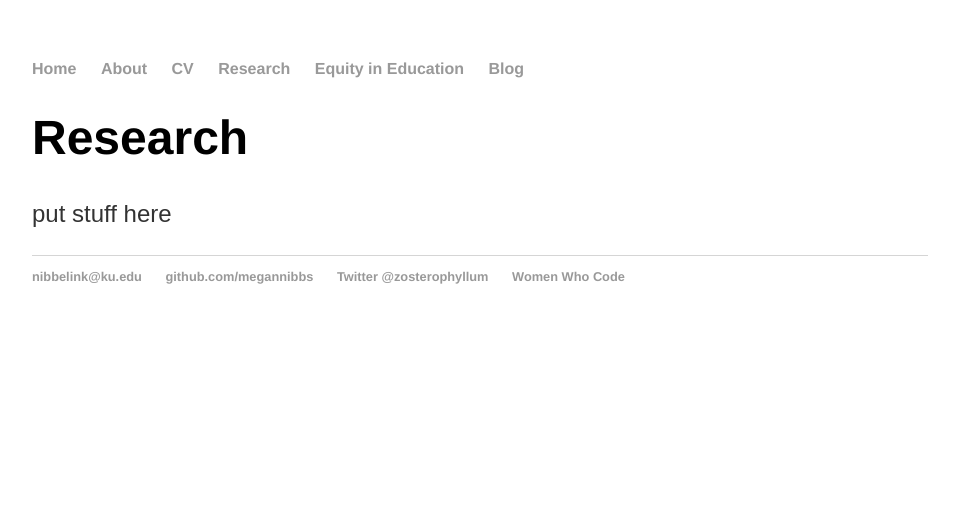
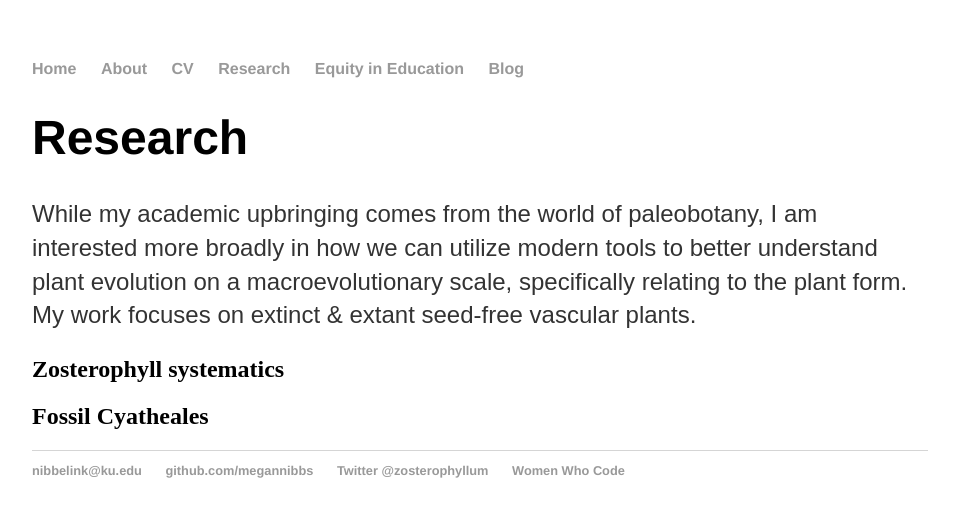
Before and after one commit to megannibbs/megannibbelink.github.io, a Jekyll site: the page built from pubs/index.html, in a window 1280 px wide. Shown: the top 517 px of the page, without its empty margins (160-1119 px from the left). Built offline with Jekyll 4.4.1, drawn with Linux system fonts in a browser that asks for light colours.

Commit message:
Update index.html

```diff
--- a/pubs/index.html
+++ b/pubs/index.html
@@ -4,4 +4,9 @@
 ---
 <div class="blurb">
 	<h1>Research</h1>
-	<p>put stuff here</p>
+	<p>While my academic upbringing comes from the world of paleobotany, I am interested more broadly in
+		how we can utilize modern tools to better understand plant evolution on a macroevolutionary scale,
+		specifically relating to the plant form. My work focuses on extinct & extant seed-free vascular plants. </p>
+
+	<h2> Zosterophyll systematics</h2>
+	<h2>Fossil Cyatheales</h2>
```
